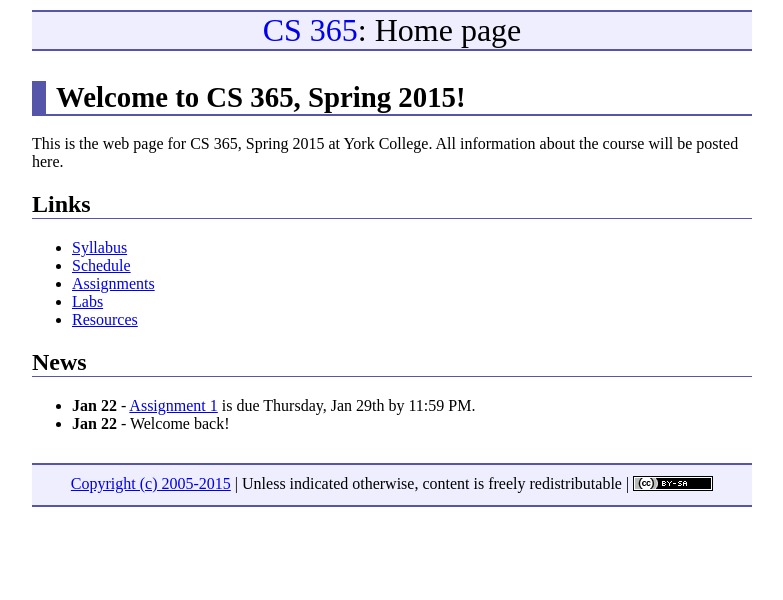
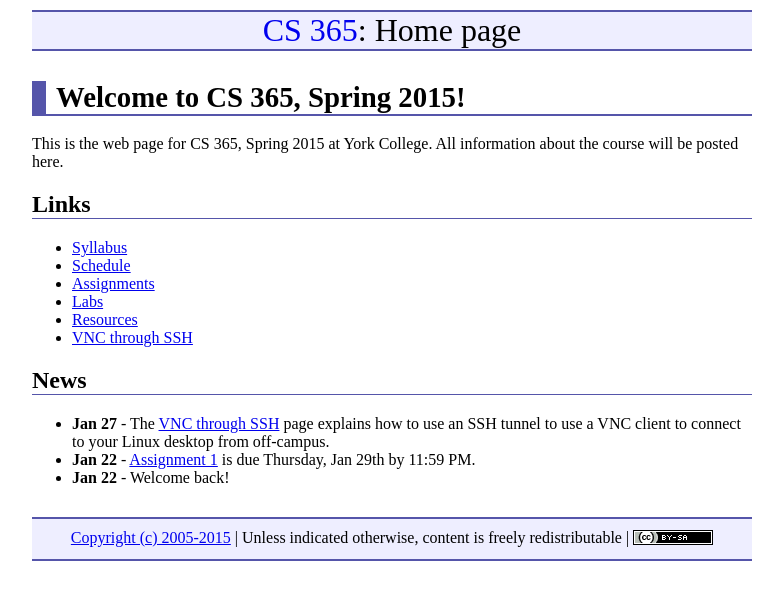
Before and after one commit to ycpcs/cs365-spring2015, a Jekyll site: the page built from index.md, in a window 1280 px wide. Shown: the top 600 px of the page, without its empty margins (248-1031 px from the left). Built offline with Jekyll 4.4.1, drawn with Linux system fonts in a browser that asks for light colours; Markdown is read by kramdown in place of the engine named in the settings.

Commit message:
vnc ssh tunnel document

```diff
--- a/index.md
+++ b/index.md
@@ -14,8 +14,10 @@ This is the web page for CS 365, Spring 2015 at York College.  All information a
 * [Assignments](assign/index.html)
 * [Labs](labs/index.html)
 * [Resources](resources.html)
+* [VNC through SSH](vncSshTunnel.html)
 
 ## News
 
+* **Jan 27** - The [VNC through SSH](vncSshTunnel.html) page explains how to use an SSH tunnel to use a VNC client to connect to your Linux desktop from off-campus.
 * **Jan 22** - [Assignment 1](assign/assign01.html) is due Thursday, Jan 29th by 11:59 PM.
 * **Jan 22** - Welcome back!
```
Also changed, not shown: vncSshTunnel.md (added, +34 -0 lines), img/StartTightVNC.png (added).
